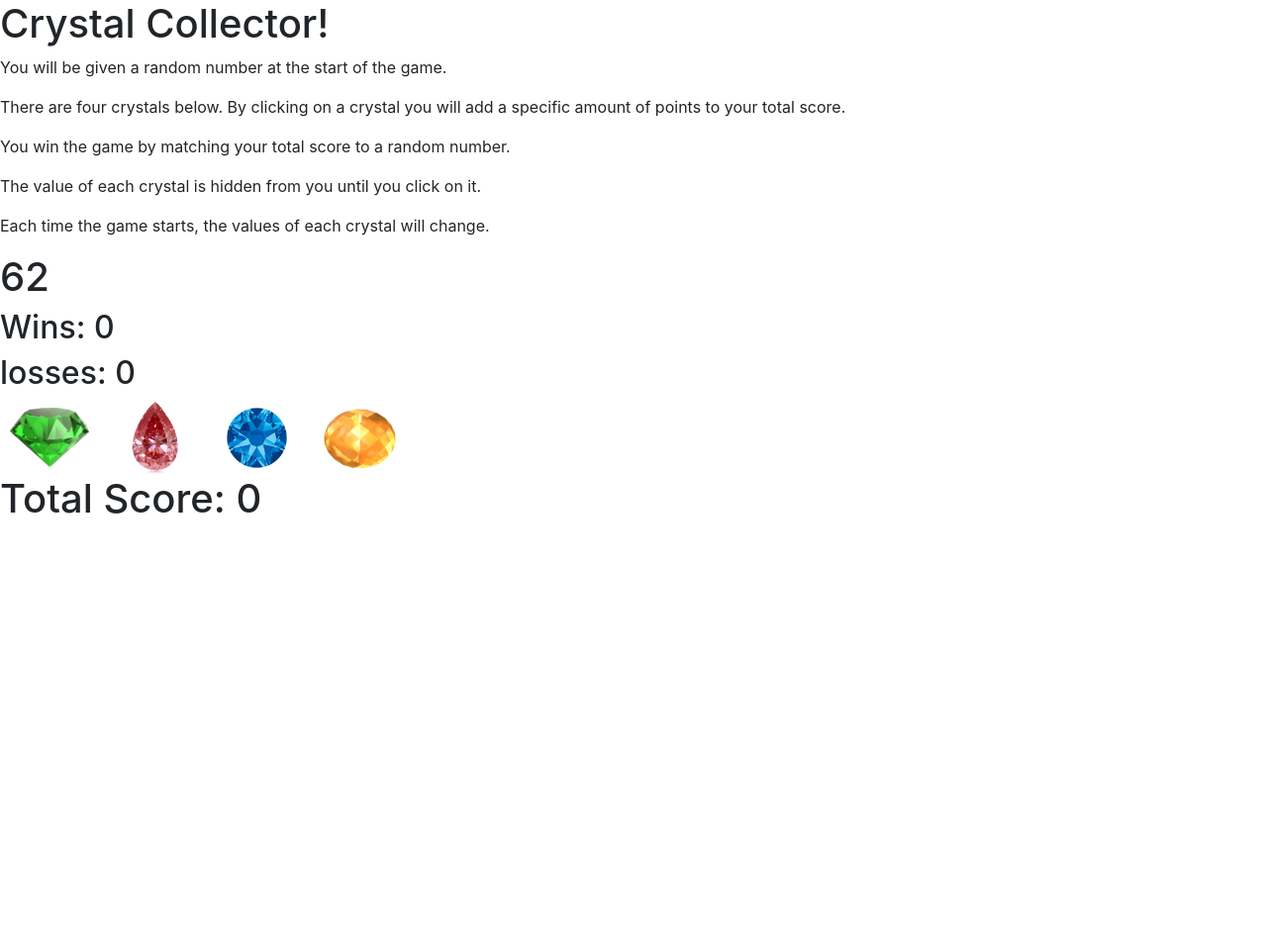
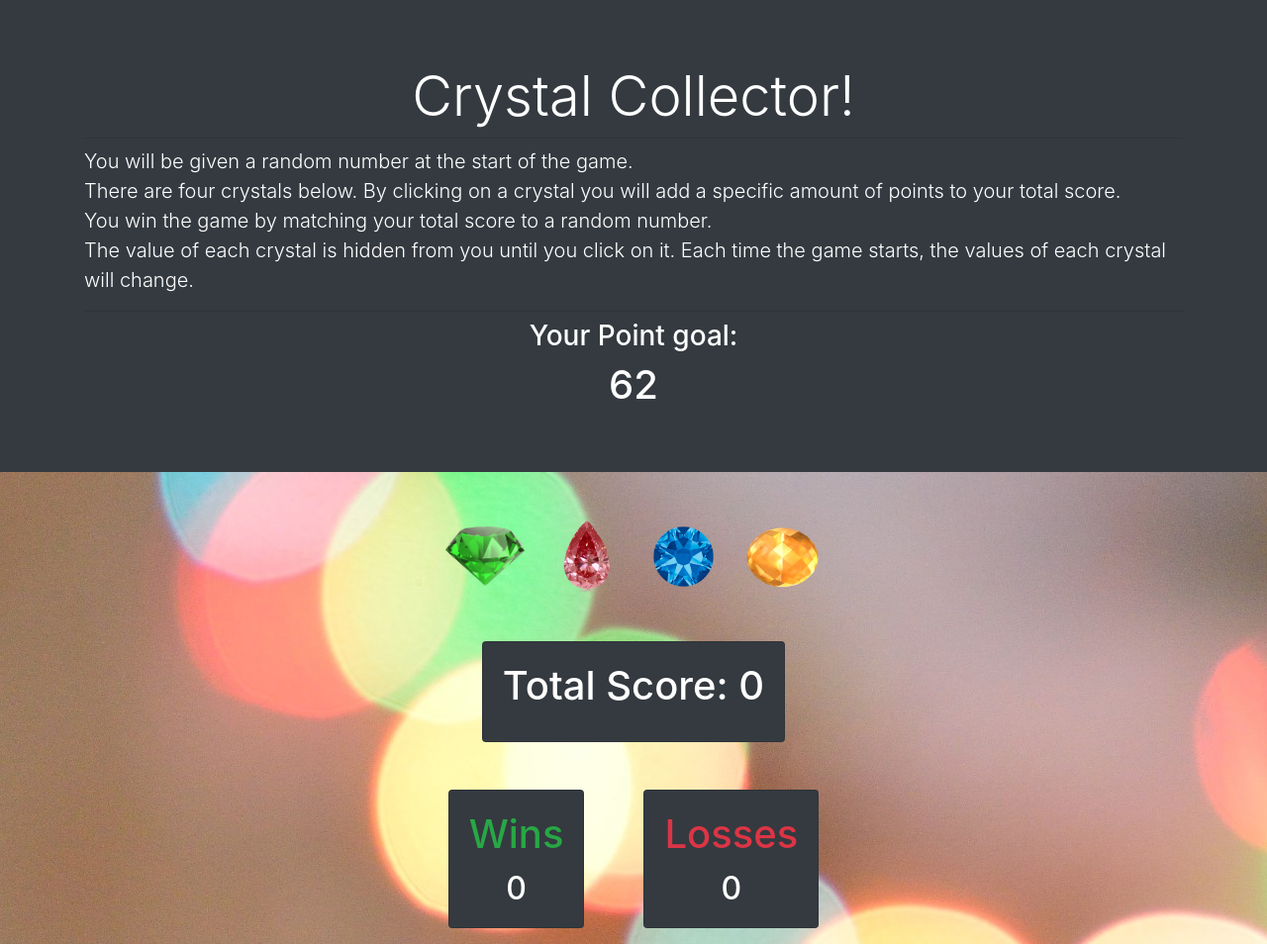
Before and after one commit to aehaq/Crystal-Collector, a plain HTML site: page index.html in a window 1280 px wide. Shown: the whole page at 99% size. Before the commit the page ends 800 px from the top, so only its background shows below. Drawn offline with nearby package versions, Linux system fonts and the light colour scheme.

Commit message:
styling added

```diff
--- a/assets/css/style.css
+++ b/assets/css/style.css
@@ -1,4 +1,6 @@
-
+body {
+    background-image: url("../images/background.jpg");
+}
 
 .btn {
     height: 75px;
--- a/index.html
+++ b/index.html
@@ -11,31 +11,59 @@
     <link rel="stylesheet" type="text/css" href="assets/css/style.css">
 </head>
 <body>
-    <h1>Crystal Collector!</h1>
 
-    <div class="instructions">
-        <p>You will be given a random number at the start of the game.</p>
-        <p>There are four crystals below. By clicking on a crystal you will add a specific amount of points to your total score.</p>
-        <p>You win the game by matching your total score to a random number.</p>
-        <p>The value of each crystal is hidden from you until you click on it.</p>
-        <p>Each time the game starts, the values of each crystal will change.</p>
+    <div class="jumbotron jumbotron-fluid bg-dark text-white">
+        <div class="container">
+            <h1 class="display-4 text-center">Crystal Collector!</h1>
+            <hr class="my-2">
+            <p class="lead">You will be given a random number at the start of the game.
+            <br>
+            There are four crystals below. By clicking on a crystal you will add a specific amount of points to your total score.
+            <br>
+            You win the game by matching your total score to a random number.
+            <br>
+            The value of each crystal is hidden from you until you click on it. Each time the game starts, the values of each crystal will change.</p>
+            <hr class="my-2">
+            <h3 class="text-center">Your Point goal:</h5>
+            <h1 class="text-center mb-0 p-0" id="goal"></h1>
+        </div>
     </div>
 
-    <div class="goal-card">
-        <h1 id="goal"></h1>
-    </div>
-    <div class="point-card">
-        <h2> Wins: <span id="wins"></span></h2>
-        <h2> losses: <span id="losses"></span></h2>
-    </div>
-    <div class="button-card">
+    <div class="d-flex justify-content-center m-5">
         <button id="button-1" class="btn" value=""></button>
         <button id="button-2" class="btn" value=""></button>
         <button id="button-3" class="btn" value=""></button>
         <button id="button-4" class="btn" value=""></button>
     </div>
-    <div class="score-card">
-        <h1> Total Score: <span id="score"></span> </h1>
+
+    <div class="d-flex justify-content-center m-5">
+        <div class="card bg-dark text-white m-10 h-100" style="max-width: 20rem;">
+        <div class="card-body">
+            <h1 class="card-title"> Total Score: <span id="score"></span> </h1>
+        </div>
+        </div>
+    </div>
+
+    <div class="d-flex justify-content-center m-3">
+        <div class="row">
+            <div class="col">
+                <div class="card bg-dark m-10 h-100 text-white" style="max-width: 20rem;">
+                <div class="card-body">
+                    <h1 class="card-title text-success"> Wins </h1>
+                    <h2 class="card-text text-center"><span id="wins"></span></h2>
+                </div>
+                </div>
+            </div>
+            <div class="col"></div>
+            <div class="col">
+                <div class="card bg-dark m-10 h-100 text-white" style="max-width: 20rem;">
+                <div class="card-body">
+                    <h1 class="card-title text-danger">Losses</h1>
+                    <h2 class="card-text text-center"><span id="losses"></span></h2>
+                </div>
+                </div>
+            </div>
+        </div>
     </div>
 
     <script type="text/javascript" src="https://cdnjs.cloudflare.com/ajax/libs/jquery/3.2.1/jquery.min.js"></script>
```
Also changed, not shown: assets/images/background.jpg (added).
